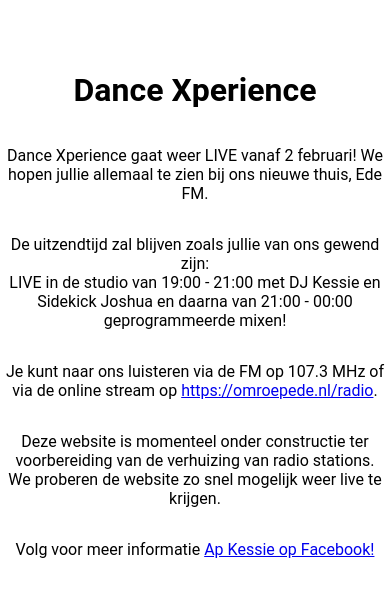
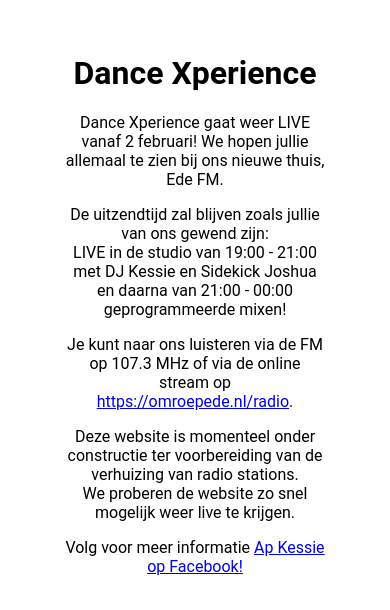
Before and after one commit to Dance-Xperience/DanceX, a SvelteKit app: page / in a window 390 px wide. Shown: the part 110-720 px from the top of the page. Built offline with nearby package versions, Linux system fonts and the light colour scheme.

Commit message:
margin to improve a11y on mobile

```diff
--- a/src/routes/+page.svelte
+++ b/src/routes/+page.svelte
@@ -2,14 +2,15 @@
 	import '../app.css';
 </script>
 
+<main>
 	<h1>Dance Xperience</h1>
 	<p>
 		Dance Xperience gaat weer LIVE vanaf 2 februari! We hopen jullie allemaal te zien bij ons nieuwe
 		thuis, Ede FM.
 	</p>
 	<p>
-	De uitzendtijd zal blijven zoals jullie van ons gewend zijn:<br /> LIVE in de studio van 19:00 - 21:00
-	met DJ Kessie en Sidekick Joshua en daarna van 21:00 - 00:00 geprogrammeerde mixen!
+		De uitzendtijd zal blijven zoals jullie van ons gewend zijn:<br /> LIVE in de studio van 19:00 -
+		21:00 met DJ Kessie en Sidekick Joshua en daarna van 21:00 - 00:00 geprogrammeerde mixen!
 	</p>
 	<p>
 		Je kunt naar ons luisteren via de FM op 107.3 MHz of via de online stream op
@@ -20,10 +21,16 @@
 		stations.<br /> We proberen de website zo snel mogelijk weer live te krijgen.
 	</p>
 	<p>
-	Volg voor meer informatie <a href="https://www.facebook.com/djkessie/">Ap Kessie op Facebook!</a>
+		Volg voor meer informatie <a href="https://www.facebook.com/djkessie/">Ap Kessie op Facebook!</a
+		>
 	</p>
+</main>
 
 <style>
+	main {
+		margin: 4em;
+		max-width: 1280px;
+	}
 	* {
 		text-align: center;
 	}
```
Lines whose indentation alone changed are shown as unchanged.
